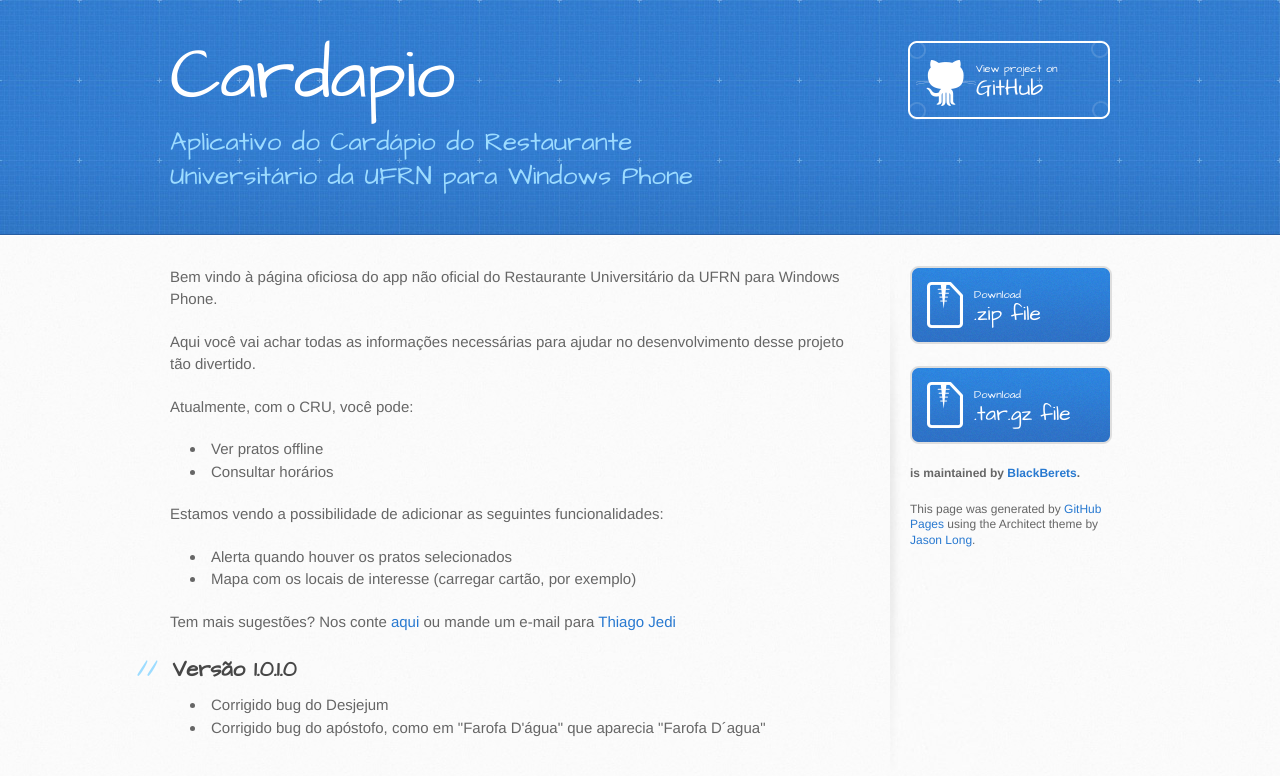
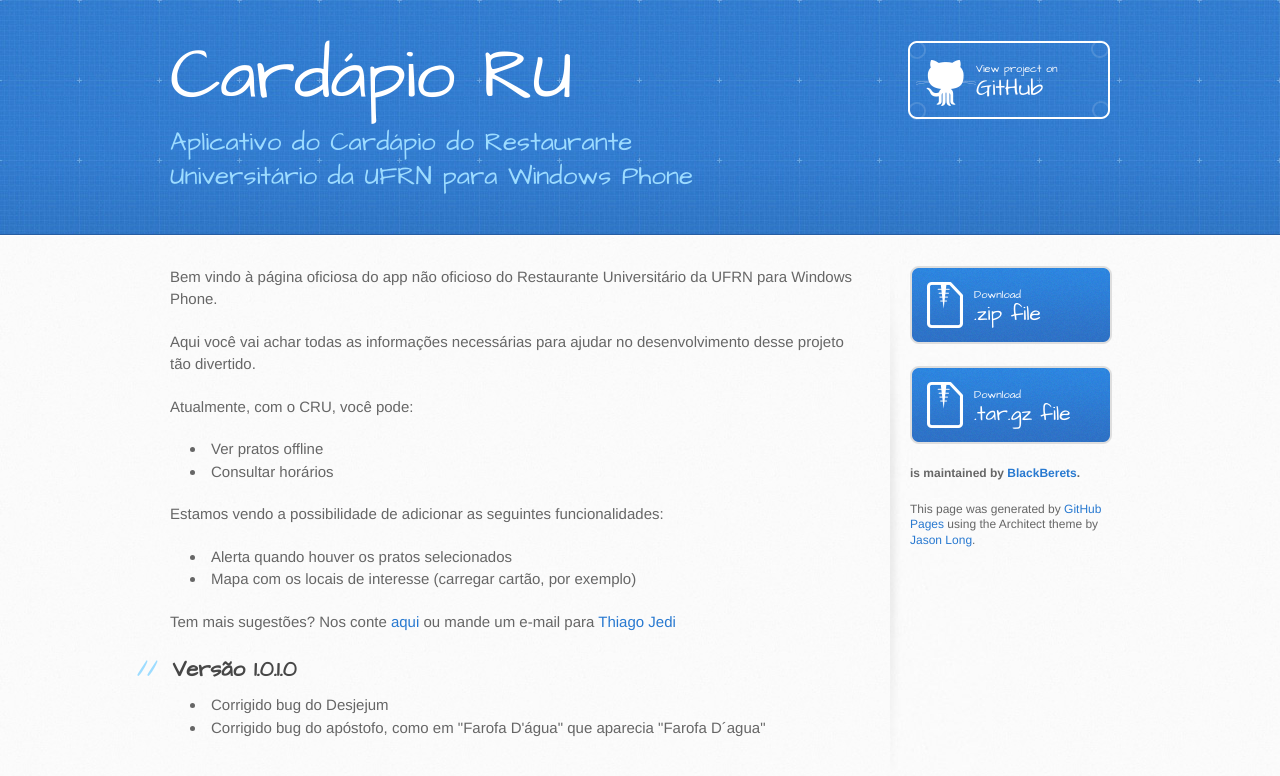
Before and after one commit to BlackBerets/cardapio, a plain HTML site: page index.html in a window 1280 px wide. Drawn offline with Linux system fonts and the light colour scheme.

```diff
--- a/index.html
+++ b/index.html
@@ -13,13 +13,13 @@
     <script src="//html5shiv.googlecode.com/svn/trunk/html5.js"></script>
     <![endif]-->
 
-    <title>Cardapio by BlackBerets</title>
+    <title>Cardápio RU by BlackBerets</title>
   </head>
 
   <body>
     <header>
       <div class="inner">
-        <h1>Cardapio</h1>
+        <h1>Cardápio RU</h1>
         <h2>Aplicativo do Cardápio do Restaurante Universitário da UFRN para Windows Phone</h2>
         <a href="https://github.com/BlackBerets/Cardapio" class="button"><small>View project on</small>GitHub</a>
       </div>
@@ -28,7 +28,7 @@
     <div id="content-wrapper">
       <div class="inner clearfix">
         <section id="main-content">
-          <p>Bem vindo à página oficiosa do app não oficial do Restaurante Universitário da UFRN para Windows Phone. </p>
+          <p>Bem vindo à página oficiosa do app não oficioso do Restaurante Universitário da UFRN para Windows Phone. </p>
 
 <p>Aqui você vai achar todas as informações necessárias para ajudar no desenvolvimento desse projeto tão divertido.</p>
 
--- a/params.json
+++ b/params.json
@@ -1 +1 @@
-{"name":"Cardapio","tagline":"Aplicativo do Cardápio do Restaurante Universitário da UFRN para Windows Phone","body":"Bem vindo à página oficiosa do app não oficial do Restaurante Universitário da UFRN para Windows Phone. \r\n\r\nAqui você vai achar todas as informações necessárias para ajudar no desenvolvimento desse projeto tão divertido.\r\n\r\nAtualmente, com o CRU, você pode:\r\n* Ver pratos offline\r\n* Consultar horários\r\n\r\nEstamos vendo a possibilidade de adicionar as seguintes funcionalidades:\r\n* Alerta quando houver os pratos selecionados\r\n* Mapa com os locais de interesse (carregar cartão, por exemplo)\r\n\r\nTem mais sugestões? \r\nNos conte [aqui](https://github.com/BlackBerets/Cardapio/issues/new) ou mande um e-mail para [Thiago Jedi](mailto:thiagojedi@live.it)\r\n\r\n\r\nVersão 1.0.1.0\r\n----\r\n- Corrigido bug do Desjejum\r\n- Corrigido bug do apóstofo, como em \"Farofa D'água\" que aparecia \"Farofa D&acute;agua\"","google":"","note":"Don't delete this file! It's used internally to help with page regeneration."}
+{"name":"Cardápio RU","tagline":"Aplicativo do Cardápio do Restaurante Universitário da UFRN para Windows Phone","body":"Bem vindo à página oficiosa do app não oficioso do Restaurante Universitário da UFRN para Windows Phone. \r\n\r\nAqui você vai achar todas as informações necessárias para ajudar no desenvolvimento desse projeto tão divertido.\r\n\r\nAtualmente, com o CRU, você pode:\r\n* Ver pratos offline\r\n* Consultar horários\r\n\r\nEstamos vendo a possibilidade de adicionar as seguintes funcionalidades:\r\n* Alerta quando houver os pratos selecionados\r\n* Mapa com os locais de interesse (carregar cartão, por exemplo)\r\n\r\nTem mais sugestões? \r\nNos conte [aqui](https://github.com/BlackBerets/Cardapio/issues/new) ou mande um e-mail para [Thiago Jedi](mailto:thiagojedi@live.it)\r\n\r\n\r\nVersão 1.0.1.0\r\n----\r\n- Corrigido bug do Desjejum\r\n- Corrigido bug do apóstofo, como em \"Farofa D'água\" que aparecia \"Farofa D&acute;agua\"","google":"","note":"Don't delete this file! It's used internally to help with page regeneration."}
```
